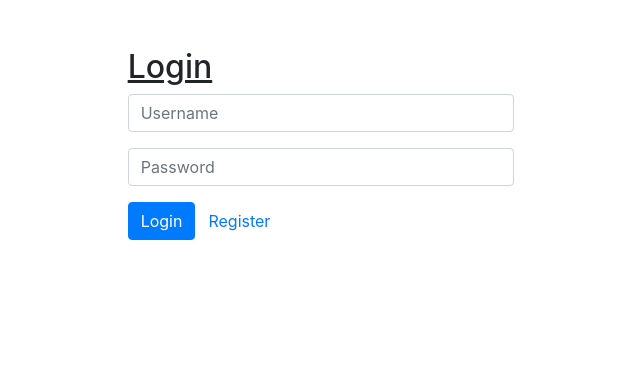
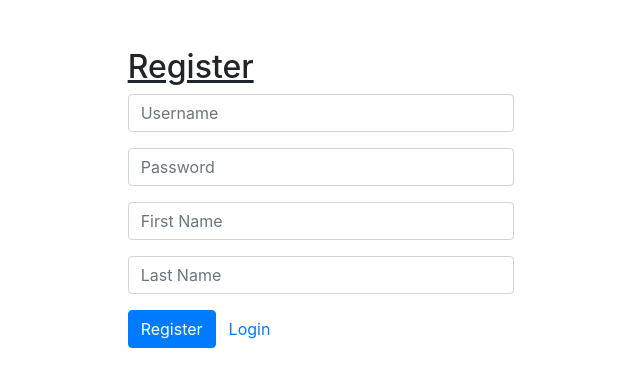
Before and after one commit to jeremy-roussel/apprentice-react-o-shop, a React (Create React App) app in the folder apprentice-react-o-shop/: page /register in a window 1280 px wide. Before the commit this address led to /login. Shown: the top 386 px of the page, without its empty margins (319-959 px from the left). Built offline with nearby package versions, Linux system fonts and the light colour scheme.

Commit message:
feat(o-shop): Login now automatically adds to localStorage, Added Register and LogOut pages

```diff
--- a/apprentice-react-o-shop/src/App.js
+++ b/apprentice-react-o-shop/src/App.js
@@ -4,13 +4,15 @@ import Login from './pages/Login';
 import Register from './pages/Register';
 import Home from './pages/Home';
 import PrivateRoute from './components/Shared/PrivateRoute'
+import LogOut from './components/Auth/LogOut';
 
 function App() {
   return (
     <div className="App">
       <Switch>
         <Route path="/login" component={Login} />
-        <Route path="register" component={Register} />
+        <Route path="/register" component={Register} />
+        <Route path="/logout" component={LogOut} />
         <PrivateRoute path="*" component={Home} />
       </Switch>
     </div>
--- /dev/null
+++ b/apprentice-react-o-shop/src/components/Auth/LogOut.js
@@ -0,0 +1,21 @@
+import React from 'react';
+import { Link } from 'react-router-dom';
+
+const LogOut = () => {
+
+    localStorage.removeItem('user');
+
+  return (
+    <>
+        <h1>You have logged out!</h1>
+        <Link to="/login" className="btn btn-link">
+            Login
+        </Link>
+        <Link to="/" className="btn btn-link">
+            Home
+        </Link>
+    </>
+  )
+};
+
+export default LogOut;
--- a/apprentice-react-o-shop/src/components/Auth/LoginForm.js
+++ b/apprentice-react-o-shop/src/components/Auth/LoginForm.js
@@ -1,9 +1,12 @@
 import React, {useState} from 'react';
-import {Link} from 'react-router-dom';
+import {Link, useHistory} from 'react-router-dom';
 
 import InputField from '../InputField/InputField';
+import { formFields } from '../../utils/constants';
 
 function LoginForm() {
+    const history = useHistory();
+
     const [loginValues, setLoginValues] = useState({
         username: '',
         password: '',
@@ -13,16 +16,36 @@ function LoginForm() {
 
     const { username, password } = loginValues;
 
-    const submitLoginForm = () => {
+    const submitLoginForm = (event) => {
+        event.preventDefault();
         setloginFormSubmitted(true);
-        localStorage.setItem('user', {username})
-        localStorage.setItem('password', {password})
-        console.log('submit');
-    }
+        localStorage.setItem('user', username)
+        localStorage.setItem('password', password)
+        history.push('/home')
+    };
 
     const updateLoginValues = (event) => {
         const {name, value} = event.target;
         setLoginValues((loginValues) => ({...loginValues, [name]: value}));
+    };
+
+    const inputFieldList = []
+
+    for (const key in formFields){
+        if (formFields[key].login){
+            const referenceVariable = (formFields[key].name === "username") ? username : password
+            inputFieldList.push(
+                    <InputField
+                        key={key}
+                        FieldType={formFields[key].type}
+                        FieldName={formFields[key].name}
+                        FieldPlaceholder={formFields[key].placeholder}
+                        FieldValue={referenceVariable}
+                        FieldChangeFunction={updateLoginValues}
+                        FormSubmitted={loginFormSubmitted}
+                    />
+            )
+        }
     };
 
   return (
@@ -30,22 +53,7 @@ function LoginForm() {
             <div className="col-lg-4 offset-lg-4">
                 <h2>Login</h2>
                 <form name="loginForm" onSubmit={submitLoginForm}>
-                    <InputField
-                        FieldType="text"
-                        FieldName="username"
-                        FieldPlaceholder="Username"
-                        FieldValue={username}
-                        FieldChangeFunction={updateLoginValues}
-                        FormSubmitted={loginFormSubmitted}
-                    />
-                    <InputField
-                        FieldType="password"
-                        FieldName="password"
-                        FieldPlaceholder="Password"
-                        FieldValue={password}
-                        FieldChangeFunction={updateLoginValues}
-                        FormSubmitted={loginFormSubmitted}
-                    />
+                    {inputFieldList}
                     <div className="form-group">
                         <button className="btn btn-primary">Login</button>
                         <Link to="/register" className="btn btn-link">
@@ -56,6 +64,6 @@ function LoginForm() {
             </div>
         </div>
   );
-}
+};
 
 export default LoginForm;
--- /dev/null
+++ b/apprentice-react-o-shop/src/components/Auth/RegisterForm.js
@@ -0,0 +1,90 @@
+import React, {useState} from 'react';
+import {Link, useHistory} from 'react-router-dom';
+
+import InputField from '../InputField/InputField';
+import { formFields } from '../../utils/constants';
+
+function RegisterForm() {
+
+    const history = useHistory();
+
+    const [registerValues, setRegisterValues] = useState({
+        username: '',
+        password: '',
+        firstName: '',
+        lastName: '',
+    });
+
+    const [registerFormSubmitted, setRegisterFormSubmitted] = useState(false);
+
+    const { username, password, firstName, lastName } = registerValues;
+
+    const submitRegisterForm = (event) => {
+        event.preventDefault();
+        setRegisterFormSubmitted(true);
+        localStorage.setItem('user', username)
+        localStorage.setItem('password', password)
+        localStorage.setItem('firstName', firstName)
+        localStorage.setItem('lastName', lastName)
+        history.push('/home')
+    };
+
+    const updateRegisterValues = (event) => {
+        const {name, value} = event.target;
+        setRegisterValues((registerValues) => ({...registerValues, [name]: value}));
+    };
+
+    const inputFieldList = [];
+
+    for (const key in formFields){
+        if (formFields[key].register){
+            var referenceVariable;
+            switch (formFields[key].name) {
+                case "username":
+                    referenceVariable = username
+                    break;
+                case "password":
+                    referenceVariable = password
+                    break;
+                case "lastName":
+                    referenceVariable = lastName
+                    break;
+                case "firstName":
+                    referenceVariable = firstName
+                    break;
+                default:
+                    break;
+            };
+            inputFieldList.push(
+                    <InputField
+                        key={key}
+                        FieldType={formFields[key].type}
+                        FieldName={formFields[key].name}
+                        FieldPlaceholder={formFields[key].placeholder}
+                        FieldValue={referenceVariable}
+                        FieldChangeFunction={updateRegisterValues}
+                        FormSubmitted={registerFormSubmitted}
+                    />
+            )
+        };
+    };
+
+  return (
+        <div className="container-fluid" id="RegisterForm">
+            <div className="col-lg-4 offset-lg-4">
+                <h2>Register</h2>
+                <form name="RegisterForm" onSubmit={submitRegisterForm}>
+                    {inputFieldList}
+                    <div className="form-group">
+                        <button className="btn btn-primary">Register</button>
+                        <Link to="/login" className="btn btn-link">
+                            Login
+                        </Link>
+                    </div>
+                </form>
+            </div>
+        </div>
+  );
+};
+
+export default RegisterForm;
--- a/apprentice-react-o-shop/src/components/InputField/InputField.js
+++ b/apprentice-react-o-shop/src/components/InputField/InputField.js
@@ -8,6 +8,7 @@ const InputField = ({
     FieldChangeFunction,
     FormSubmitted
 }) => {
+
 
   return (
     <div className="form-group">
--- a/apprentice-react-o-shop/src/components/Main/Main.js
+++ b/apprentice-react-o-shop/src/components/Main/Main.js
@@ -1,7 +1,7 @@
-import React from 'react';
-import { Route, Switch } from 'react-router';
+import React from 'react'
+import { Route, Switch } from 'react-router'
 
-import './Main.scss'
+import './Main.scss';
 import AdminOrders from '../../pages/AdminOrders'
 import AdminProducts from '../../pages/AdminProducts'
 import CheckOut from '../../pages/CheckOut'
@@ -13,7 +13,7 @@ import { navLinks } from '../../utils/constants'
 
 function Main() {
     return (
-        <div className="main container-fluid">
+        <div className="main container">
             <Switch>
                 <Route exact path={navLinks.AdminOrders.link} component={ AdminOrders }/>
                 <Route exact path={navLinks.AdminProducts.link} component={ AdminProducts }/>
--- a/apprentice-react-o-shop/src/components/Main/Main.scss
+++ b/apprentice-react-o-shop/src/components/Main/Main.scss
@@ -3,5 +3,5 @@ h2 {
 }
 
 .main {
-    padding-top: 30%;
+    padding-top: 5rem;
 }
--- a/apprentice-react-o-shop/src/pages/Register.js
+++ b/apprentice-react-o-shop/src/pages/Register.js
@@ -1,8 +1,10 @@
 import React from 'react';
+
+import RegisterForm from '../components/Auth/RegisterForm';
 
 function Register() {
   return (
-    <h1>Register Works!</h1>
+    <RegisterForm />
   );
 }
 
--- a/apprentice-react-o-shop/src/styles/styles.scss
+++ b/apprentice-react-o-shop/src/styles/styles.scss
@@ -3,3 +3,7 @@
 #LoginForm {
     padding-top: 3rem;
 }
+
+#RegisterForm {
+    padding-top: 3rem;
+}
--- a/apprentice-react-o-shop/src/utils/constants.js
+++ b/apprentice-react-o-shop/src/utils/constants.js
@@ -19,6 +19,11 @@ const navLinks = {
         link: '/',
         text: 'Home',
     },
+    Logout: {
+        admin: false,
+        link: '/logout',
+        text: 'Log Out',
+    },
     Orders: {
         admin: false,
         link: '/orders',
@@ -26,7 +31,7 @@ const navLinks = {
     },
     OrderSuccess: {
         admin: true,
-        link: 'order-success',
+        link: '/order-success',
         text: 'Order Success',
     },
     Products: {
```
